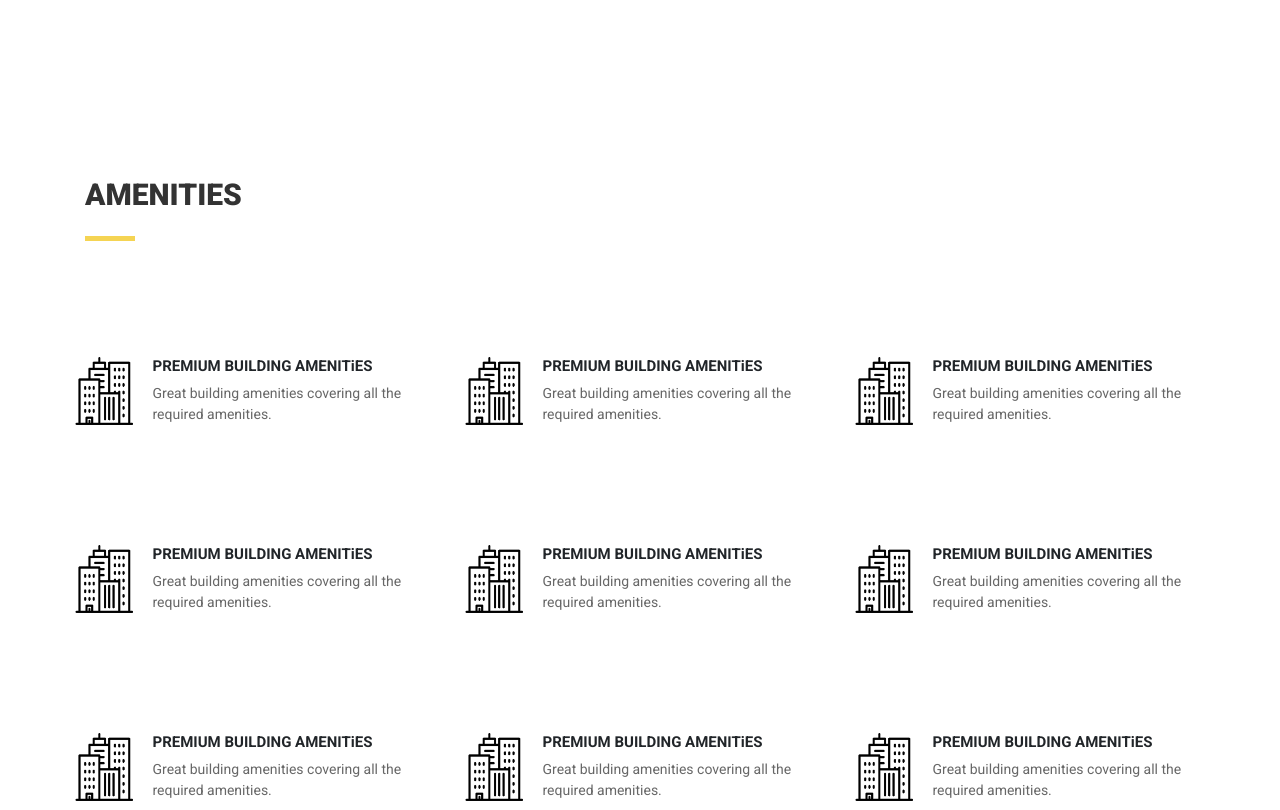
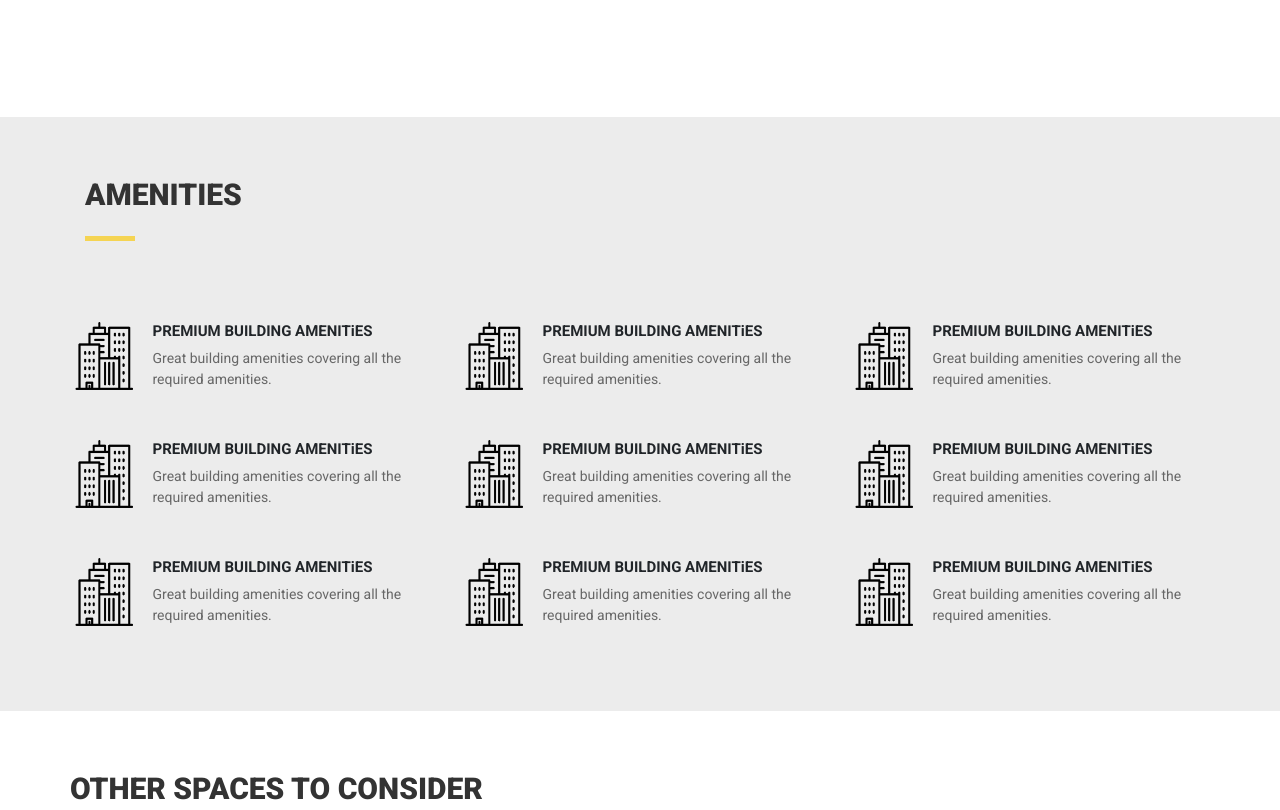
Before and after one commit to lukojewel/matchbox, a plain HTML site: page space-detail.html in a window 1280 px wide. Shown: the part 1379-2189 px from the top of the page. Drawn offline with nearby package versions, Linux system fonts and the light colour scheme; no server answers.

Commit message:
Spave detail

```diff
--- a/assets/css/global.css
+++ b/assets/css/global.css
@@ -972,3 +972,9 @@ a.ev-sec-btn:hover {
 .ev-space-detail-form-two-liner a:hover{
 	opacity: .5;
 }
+.ev-space-detail-amenities-section{
+	background: #ececec;
+}
+.ev-space-detail-amenities-section .ev-adv-sec-row{
+	padding: 25px 0;
+}
--- a/space-detail.html
+++ b/space-detail.html
@@ -75,7 +75,7 @@
                 </ol>
 
                 <div class="carousel-inner">
-                    <div class="carousel-item active"> <img class="d-block w-100" src="assets/img/dedicated-desk-banner.jpg"> </div>
+                    <div class="carousel-item active"> <img class="d-block w-100" src="assets/img/space-detail-banner.jpg"> </div>
                     <!-- <div class="carousel-item"> <img class="d-block w-100" src="assets/img/banner-bg-2.png"> </div>
                     <div class="carousel-item"> <img class="d-block w-100" src="assets/img/banner-bg-3.png"> </div> -->
                 </div>
@@ -132,7 +132,7 @@
     </section>
 
     <!-- AMENITIES -->
-    <section class="ev-adv-section ">
+    <section class="ev-adv-section ev-space-detail-amenities-section">
         <div class="container no-padding">
             <div class="col-md-12">
                 <h2>AMENITIES</h2>
```
Also changed, not shown: assets/img/space-detail-banner.jpg (added).
